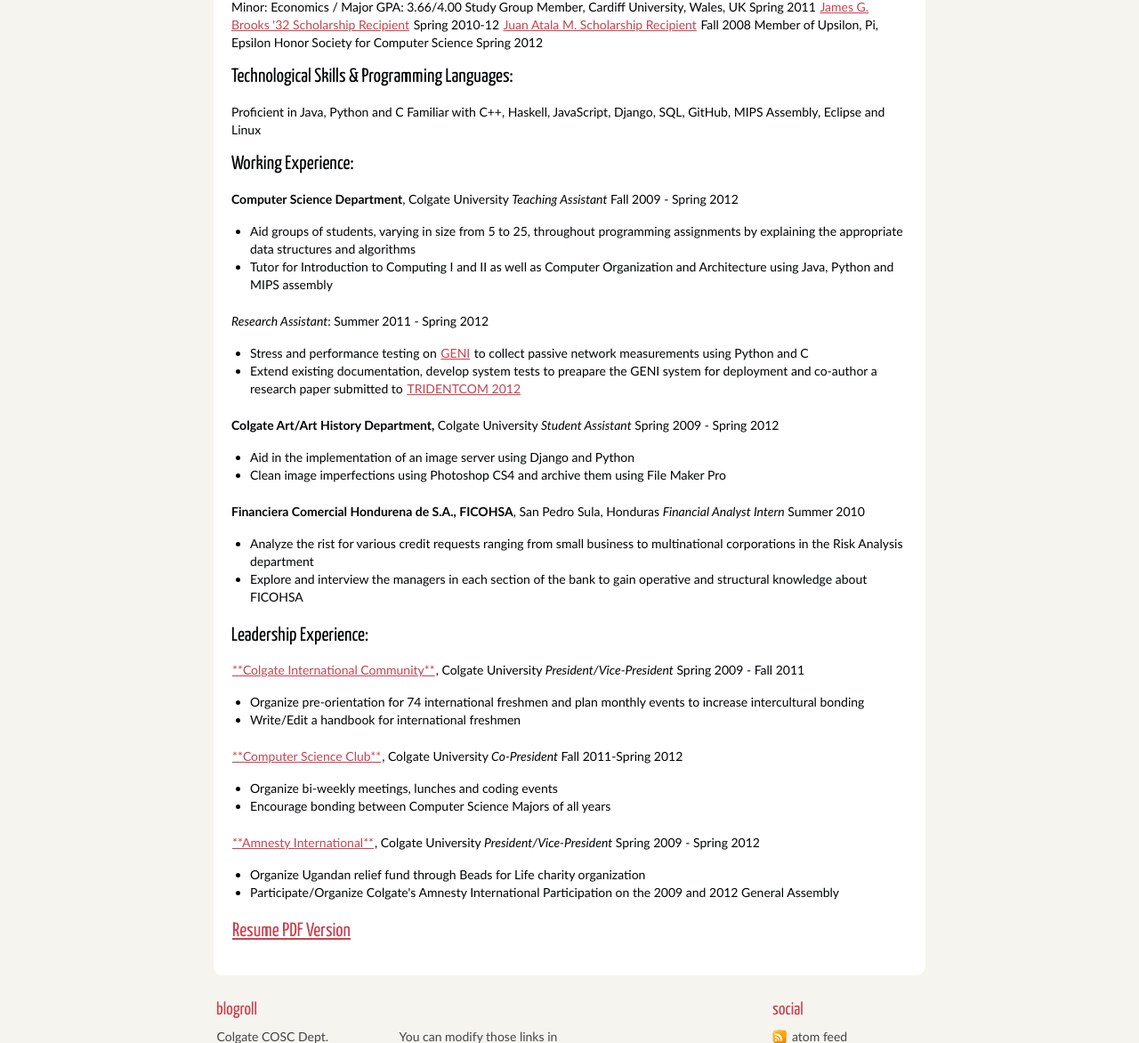
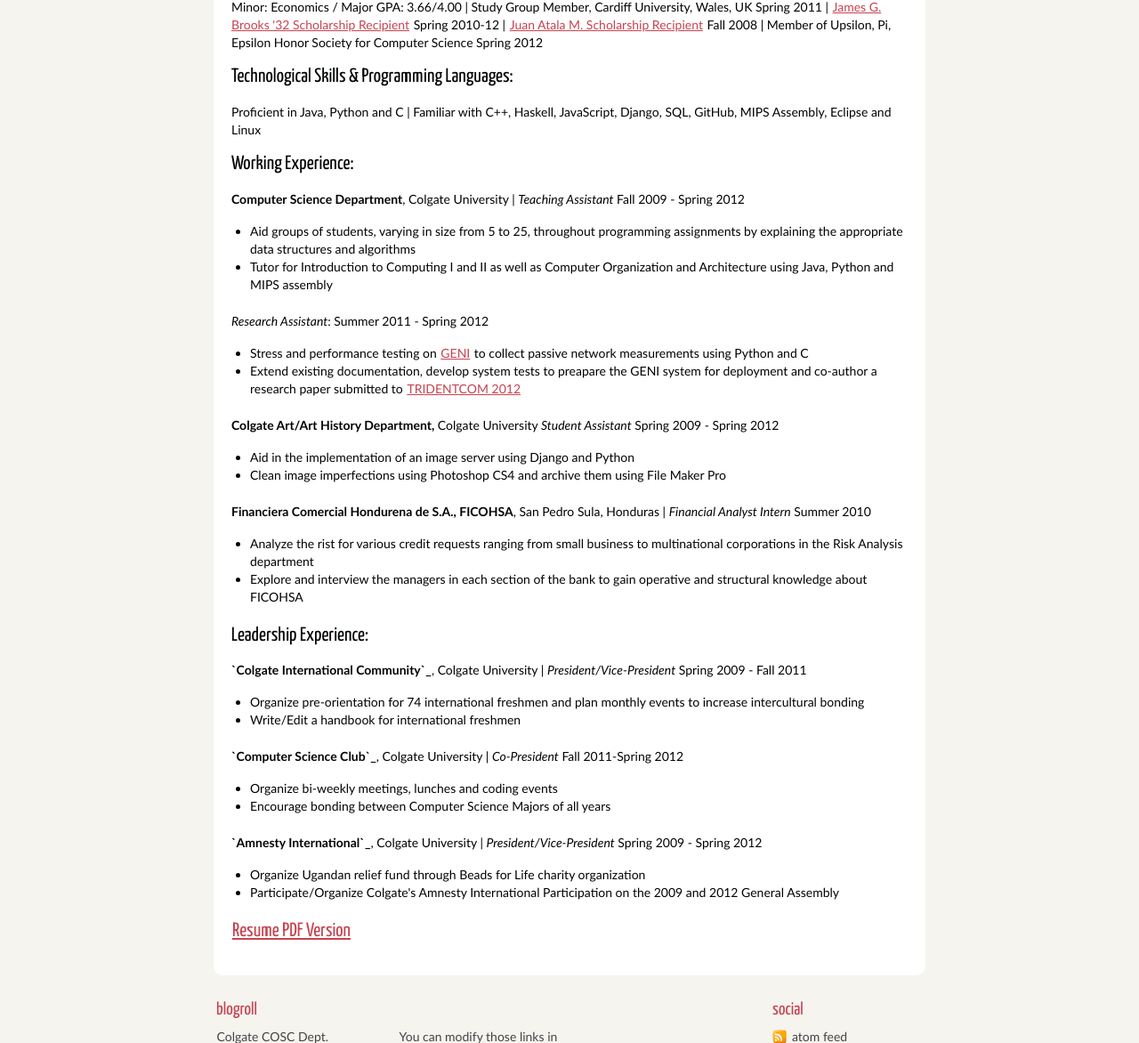
Before and after one commit to rsegebre/rsegebre.github.com, a plain HTML site: page pages/resume.html in a window 1280 px wide. Shown: the part 307-1479 px from the top of the page at 89% size. Drawn offline with Linux system fonts and the light colour scheme.

Commit message:
fixing formatting

```diff
--- a/pages/resume.html
+++ b/pages/resume.html
@@ -52,22 +52,22 @@
     <div class="section" id="education-honors">
 <h2>Education &amp; Honors:</h2>
 <p>Graduated Magna Cum Laude, Bachelor of Arts, <strong>Colgate University</strong>, Hamilton, NY May 2012
-Major: Computer Science / Minor: Economics / Major GPA: 3.66/4.00
-Study Group Member, Cardiff University, Wales, UK Spring 2011
-<a class="reference external" href="http://www.colgatealumni.org/s/801/images/editor_documents/Endowments%202009-2010.pdf">James G. Brooks '32 Scholarship Recipient</a> Spring 2010-12
-<a class="reference external" href="http://old.latribuna.hn/2008/05/23/post10034485">Juan Atala M. Scholarship Recipient</a> Fall 2008
-Member of Upsilon, Pi, Epsilon Honor Society for Computer Science Spring 2012</p>
+| Major: Computer Science / Minor: Economics / Major GPA: 3.66/4.00
+| Study Group Member, Cardiff University, Wales, UK Spring 2011
+| <a class="reference external" href="http://www.colgatealumni.org/s/801/images/editor_documents/Endowments%202009-2010.pdf">James G. Brooks '32 Scholarship Recipient</a> Spring 2010-12
+| <a class="reference external" href="http://old.latribuna.hn/2008/05/23/post10034485">Juan Atala M. Scholarship Recipient</a> Fall 2008
+| Member of Upsilon, Pi, Epsilon Honor Society for Computer Science Spring 2012</p>
 </div>
 <div class="section" id="technological-skills-programming-languages">
 <h2>Technological Skills &amp; Programming Languages:</h2>
 <p>Proficient in Java, Python and C
-Familiar with C++, Haskell, JavaScript, Django, SQL, GitHub, MIPS Assembly,
+| Familiar with C++, Haskell, JavaScript, Django, SQL, GitHub, MIPS Assembly,
 Eclipse and Linux</p>
 </div>
 <div class="section" id="working-experience">
 <h2>Working Experience:</h2>
 <p><strong>Computer Science Department</strong>, Colgate University
-<em>Teaching Assistant</em> Fall 2009 - Spring 2012</p>
+| <em>Teaching Assistant</em> Fall 2009 - Spring 2012</p>
 <ul class="simple">
 <li>Aid groups of students, varying in size from 5 to 25, throughout programming assignments
 by explaining the appropriate data structures and algorithms</li>
@@ -87,7 +87,7 @@
 <li>Clean image imperfections using Photoshop CS4 and archive them using File Maker Pro</li>
 </ul>
 <p><strong>Financiera Comercial Hondurena de S.A., FICOHSA</strong>, San Pedro Sula, Honduras
-<em>Financial Analyst Intern</em> Summer 2010</p>
+| <em>Financial Analyst Intern</em> Summer 2010</p>
 <ul class="simple">
 <li>Analyze the rist for various credit requests ranging from small business to multinational corporations in the Risk Analysis department</li>
 <li>Explore and interview the managers in each section of the bank to gain operative and structural knowledge about FICOHSA</li>
@@ -95,20 +95,20 @@
 </div>
 <div class="section" id="leadership-experience">
 <h2>Leadership Experience:</h2>
-<p><a class="reference external" href="http://colgateinternational.blogspot.com">**Colgate International Community**</a>, Colgate University
-<em>President/Vice-President</em> Spring 2009 - Fall 2011</p>
+<p><strong>`Colgate International Community`_</strong>, Colgate University
+| <em>President/Vice-President</em> Spring 2009 - Fall 2011</p>
 <ul class="simple">
 <li>Organize pre-orientation for 74 international freshmen and plan monthly events to increase intercultural bonding</li>
 <li>Write/Edit a handbook for international freshmen</li>
 </ul>
-<p><a class="reference external" href="http://cs.colgate.edu/cs/highlights/">**Computer Science Club**</a>, Colgate University
-<em>Co-President</em> Fall 2011-Spring 2012</p>
+<p><strong>`Computer Science Club`_</strong>, Colgate University
+| <em>Co-President</em> Fall 2011-Spring 2012</p>
 <ul class="simple">
 <li>Organize bi-weekly meetings, lunches and coding events</li>
 <li>Encourage bonding between Computer Science Majors of all years</li>
 </ul>
-<p><a class="reference external" href="http://colgate.collegiatelink.net/organization/amnesty">**Amnesty International**</a>, Colgate University
-<em>President/Vice-President</em> Spring 2009 - Spring 2012</p>
+<p><strong>`Amnesty International`_</strong>, Colgate University
+| <em>President/Vice-President</em> Spring 2009 - Spring 2012</p>
 <ul class="simple">
 <li>Organize Ugandan relief fund through Beads for Life charity organization</li>
 <li>Participate/Organize Colgate's Amnesty International Participation on the 2009 and 2012 General Assembly</li>
```
Also changed, not shown: pages/about.html (+7 -5 lines), 2 other files.
